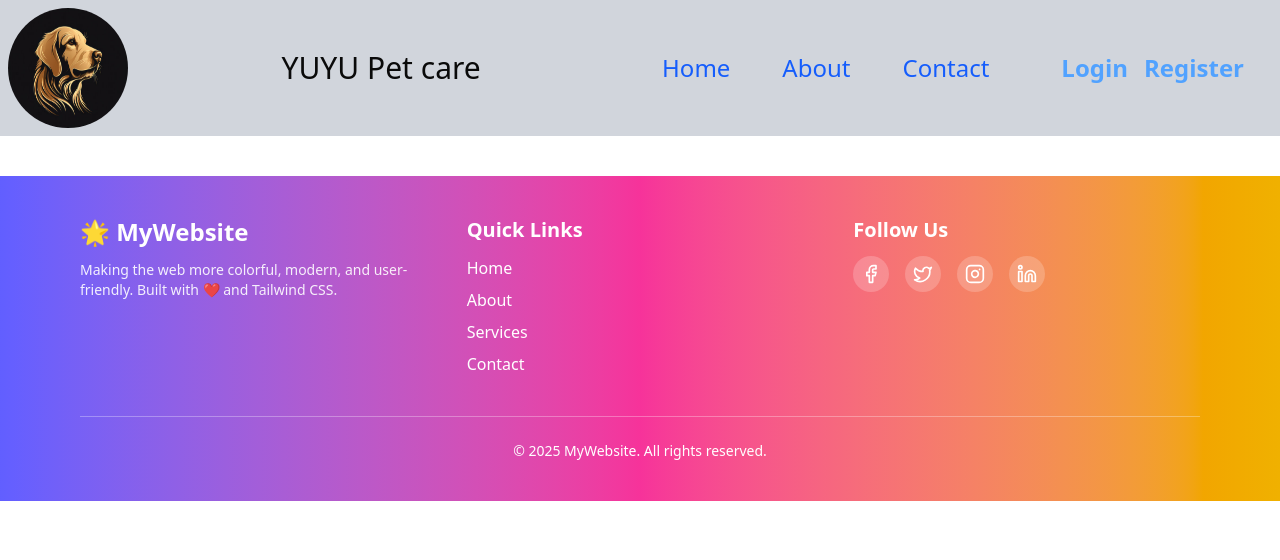
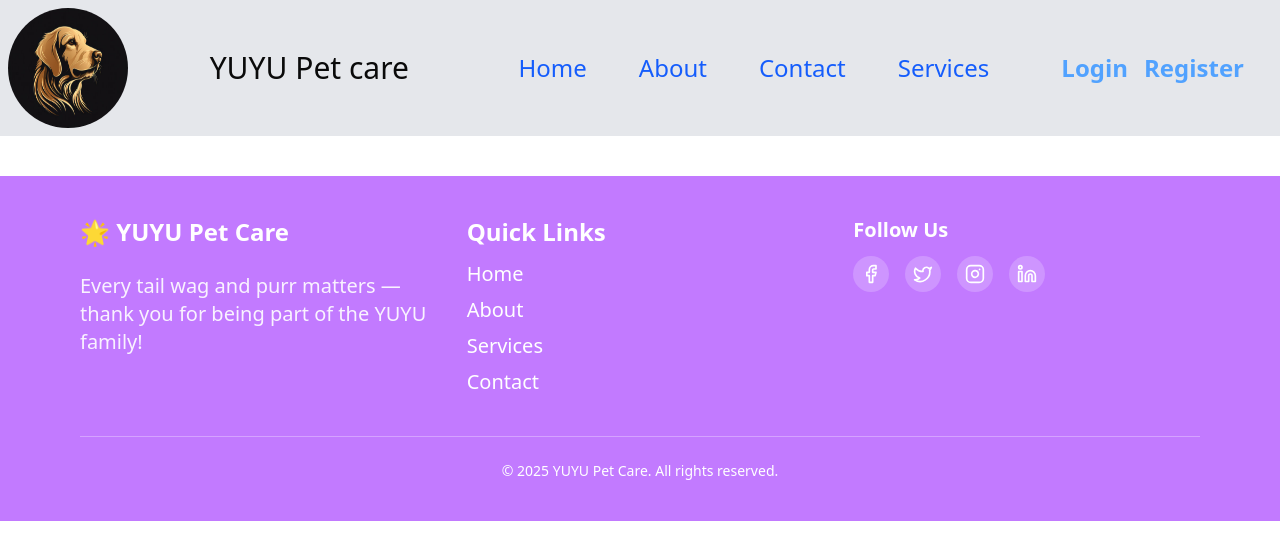
Before and after one commit to Oeungsovannaroth/TestFinalReact, a React (Vite) app: page /service in a window 1280 px wide. Shown: the top 560 px of the page. Built offline with nearby package versions, Linux system fonts and the light colour scheme; the HTML template or start-up script is replaced by a standard one.

Commit message:
My first

```diff
--- a/src/App.jsx
+++ b/src/App.jsx
@@ -5,6 +5,7 @@ import Home from "./page/Home";
 import About from "./page/About";
 import Contact from "./page/Contact";
 import Footer from "./components/Footer";
+import Service from "./page/Service";
 
 
 const App = () => {
@@ -18,6 +19,7 @@ const App = () => {
           <Route path="/" element={<Home />}></Route>
           <Route path="/about" element={<About />}></Route>
           <Route path="/contact" element={<Contact />}></Route>
+         <Route path="/service" element={<Service/>}></Route>
         </Routes>
       </main>
       <footer>
--- a/src/components/Footer.jsx
+++ b/src/components/Footer.jsx
@@ -1,29 +1,45 @@
-import React from 'react'
+import React from "react";
 import { Facebook, Twitter, Instagram, Linkedin } from "lucide-react";
 
 const Footer = () => {
   return (
     <div>
-        <footer className="bg-gradient-to-r from-indigo-500 via-pink-500 to-yellow-500 text-white py-10 mt-10">
+      <footer className="bg-purple-400 text-white py-10 mt-10">
         <div className="container mx-auto px-6 md:px-12 lg:px-20">
           <div className="grid grid-cols-1 md:grid-cols-3 gap-10">
             {/* Brand Section */}
             <div>
-            <h2 className="text-2xl font-bold mb-3">🌟 MyWebsite</h2>
-            <p className="text-sm opacity-90">
-              Making the web more colorful, modern, and user-friendly.
-              Built with ❤️ and Tailwind CSS.
+              <h2 className="text-2xl font-bold mb-3">🌟 YUYU Pet Care</h2>
+              <p className="text-xl mt-6 opacity-90">
+                Every tail wag and purr matters — thank you for being part of
+                the YUYU family!
               </p>
             </div>
 
             {/* Quick Links */}
             <div>
-            <h3 className="text-xl font-semibold mb-3">Quick Links</h3>
-            <ul className="space-y-2">
-              <li><a href="#" className="hover:underline">Home</a></li>
-              <li><a href="#" className="hover:underline">About</a></li>
-              <li><a href="#" className="hover:underline">Services</a></li>
-              <li><a href="#" className="hover:underline">Contact</a></li>
+              <h3 className="text-2xl font-semibold mb-3">Quick Links</h3>
+              <ul className="space-y-2 text-xl text-shadow-white ">
+                <li>
+                  <a href="/" className="hover:underline hover:font-bold ">
+                    Home
+                  </a>
+                </li>
+                <li>
+                  <a href="/about" className="hover:underline hover:font-bold">
+                    About
+                  </a>
+                </li>
+                <li>
+                  <a href="/service" className="hover:underline hover:font-bold">
+                    Services
+                  </a>
+                </li>
+                <li>
+                  <a href="/contact" className="hover:underline hover:font-bold">
+                    Contact
+                  </a>
+                </li>
               </ul>
             </div>
 
@@ -31,16 +47,28 @@ const Footer = () => {
             <div>
               <h3 className="text-xl font-semibold mb-3">Follow Us</h3>
               <div className="flex space-x-4">
-              <a href="#" className="p-2 bg-white/20 rounded-full hover:bg-white/30 transition">
+                <a
+                  href="#"
+                  className="p-2 bg-white/20 rounded-full hover:bg-white/30 transition"
+                >
                   <Facebook size={20} />
                 </a>
-              <a href="#" className="p-2 bg-white/20 rounded-full hover:bg-white/30 transition">
+                <a
+                  href="#"
+                  className="p-2 bg-white/20 rounded-full hover:bg-white/30 transition"
+                >
                   <Twitter size={20} />
                 </a>
-              <a href="#" className="p-2 bg-white/20 rounded-full hover:bg-white/30 transition">
+                <a
+                  href="#"
+                  className="p-2 bg-white/20 rounded-full hover:bg-white/30 transition"
+                >
                   <Instagram size={20} />
                 </a>
-              <a href="#" className="p-2 bg-white/20 rounded-full hover:bg-white/30 transition">
+                <a
+                  href="#"
+                  className="p-2 bg-white/20 rounded-full hover:bg-white/30 transition"
+                >
                   <Linkedin size={20} />
                 </a>
               </div>
@@ -49,12 +77,12 @@ const Footer = () => {
 
           {/* Bottom Bar */}
           <div className="mt-10 border-t border-white/30 pt-6 text-center text-sm">
-          © {new Date().getFullYear()} MyWebsite. All rights reserved.
+            © {new Date().getFullYear()} YUYU Pet Care. All rights reserved.
           </div>
         </div>
       </footer>
     </div>
-  )
-}
+  );
+};
 
-export default Footer
+export default Footer;
--- a/src/components/NavBar.jsx
+++ b/src/components/NavBar.jsx
@@ -11,34 +11,55 @@ import { Link, Links } from "react-router-dom";
 
 const NavBar = () => {
   return (
-    <div className="flex justify-between bg-gray-300 px-2 py-2 items-center text-3xl">
+    <div className="flex justify-between bg-gray-200 px-2 py-2 items-center text-3xl">
       <img
         src="/public/logo.png"
         alt="logo"
-        className="rounded-full w-30 h-30 overflow-hidden object-fit-cover"
+        className="rounded-full w-30 h-30 overflow-hidden object-fit-cover text-gray-400
+        "
       />
       <h1>YUYU Pet care</h1>
       <div className="flex space-x-4 text-2xl  ">
         <NavigationMenu>
           <NavigationMenuList>
             <NavigationMenuItem className="flex  space-x-5  px-7 gap-8 py-9 text-2xl text-blue-600 ">
-            <NavigationMenuLink asChild className="hover:text-purple-500">
+              <NavigationMenuLink
+                asChild
+                className="hover:text-purple-500 hover:font-bold"
+              >
                 <Link to="/">Home</Link>
               </NavigationMenuLink>
 
-            <NavigationMenuLink asChild className="hover:text-purple-500 ">
+              <NavigationMenuLink
+                asChild
+                className="hover:text-purple-500 hover:font-bold "
+              >
                 <Link to="/about">About</Link>
               </NavigationMenuLink>
 
-            <NavigationMenuLink asChild className="hover:text-purple-500 ">
+              <NavigationMenuLink
+                asChild
+                className="hover:text-purple-500 hover:font-bold "
+              >
                 <Link to="/contact">Contact</Link>
+              </NavigationMenuLink>
+              <NavigationMenuLink
+                asChild
+                className="hover:text-purple-500 hover:font-bold"
+              >
+                <Link to="/service">Services</Link>
               </NavigationMenuLink>
             </NavigationMenuItem>
           </NavigationMenuList>
         </NavigationMenu>
         <div className=" px-7 gap-8 py-9 space-x-4 font-semibold text-blue-400 ">
-        <button type="button" className="hover:text-purple-500"> Login</button>
-        <button type="button" className="hover:text-purple-500">Register</button>
+          <button type="button" className="hover:text-purple-500">
+            {" "}
+            Login
+          </button>
+          <button type="button" className="hover:text-purple-500">
+            Register
+          </button>
         </div>
       </div>
     </div>
--- a/src/page/Contact.jsx
+++ b/src/page/Contact.jsx
@@ -1,9 +1,7 @@
-import React from 'react'
+import React from "react";
 
 const Contact = () => {
-  return (
-    <div></div>
-  )
-}
+  return <div>Contact</div>;
+};
 
-export default Contact
+export default Contact;
--- /dev/null
+++ b/src/page/Service.jsx
@@ -0,0 +1,9 @@
+import React from 'react'
+
+const Service = () => {
+  return (
+    <div></div>
+  )
+}
+
+export default Service
```
Also changed, not shown: src/components/ui/card.jsx (added, +101 -0 lines), 1 other file (tests, documents, lock files or other folders). Lines whose indentation alone changed are shown as unchanged.
